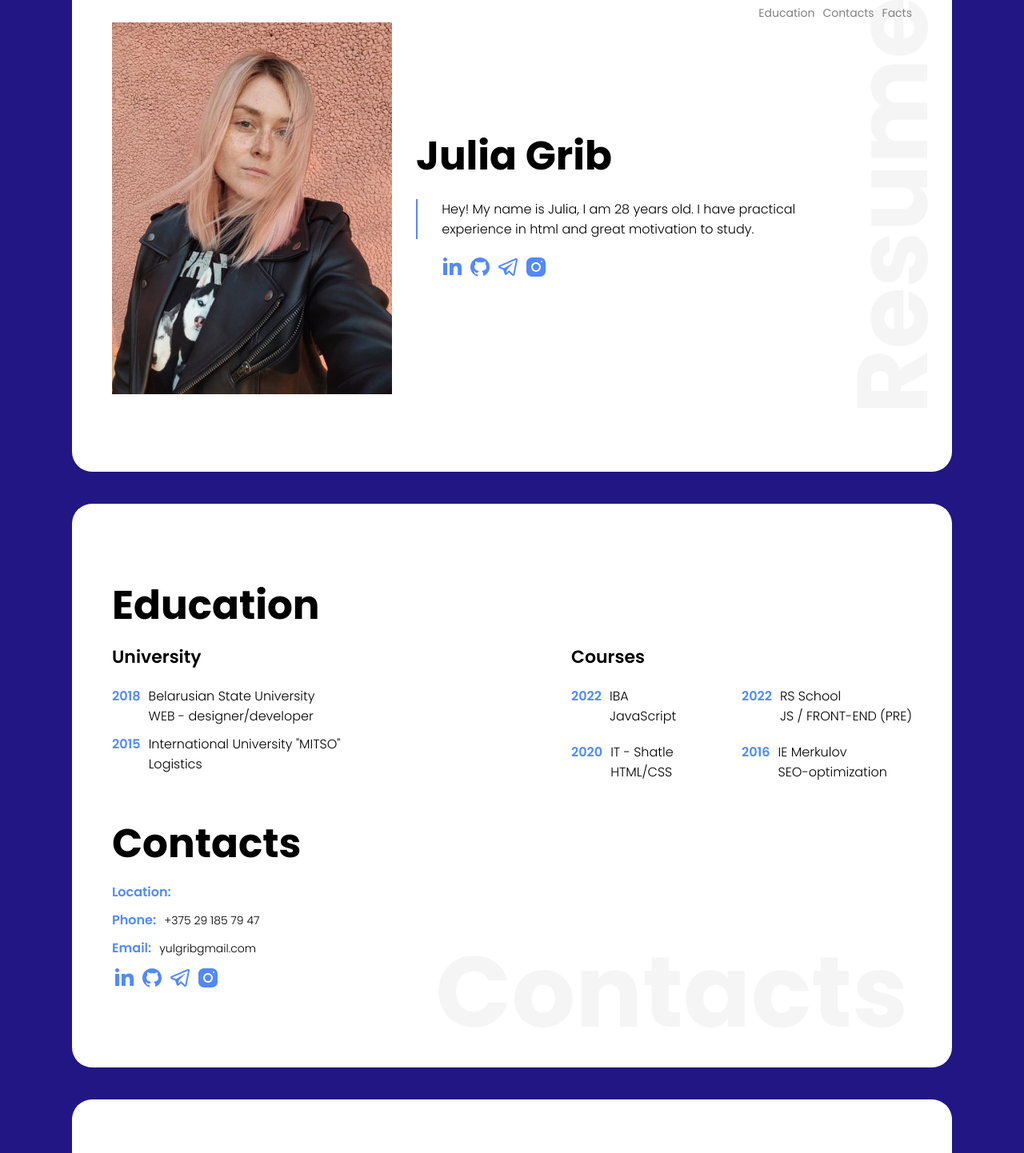
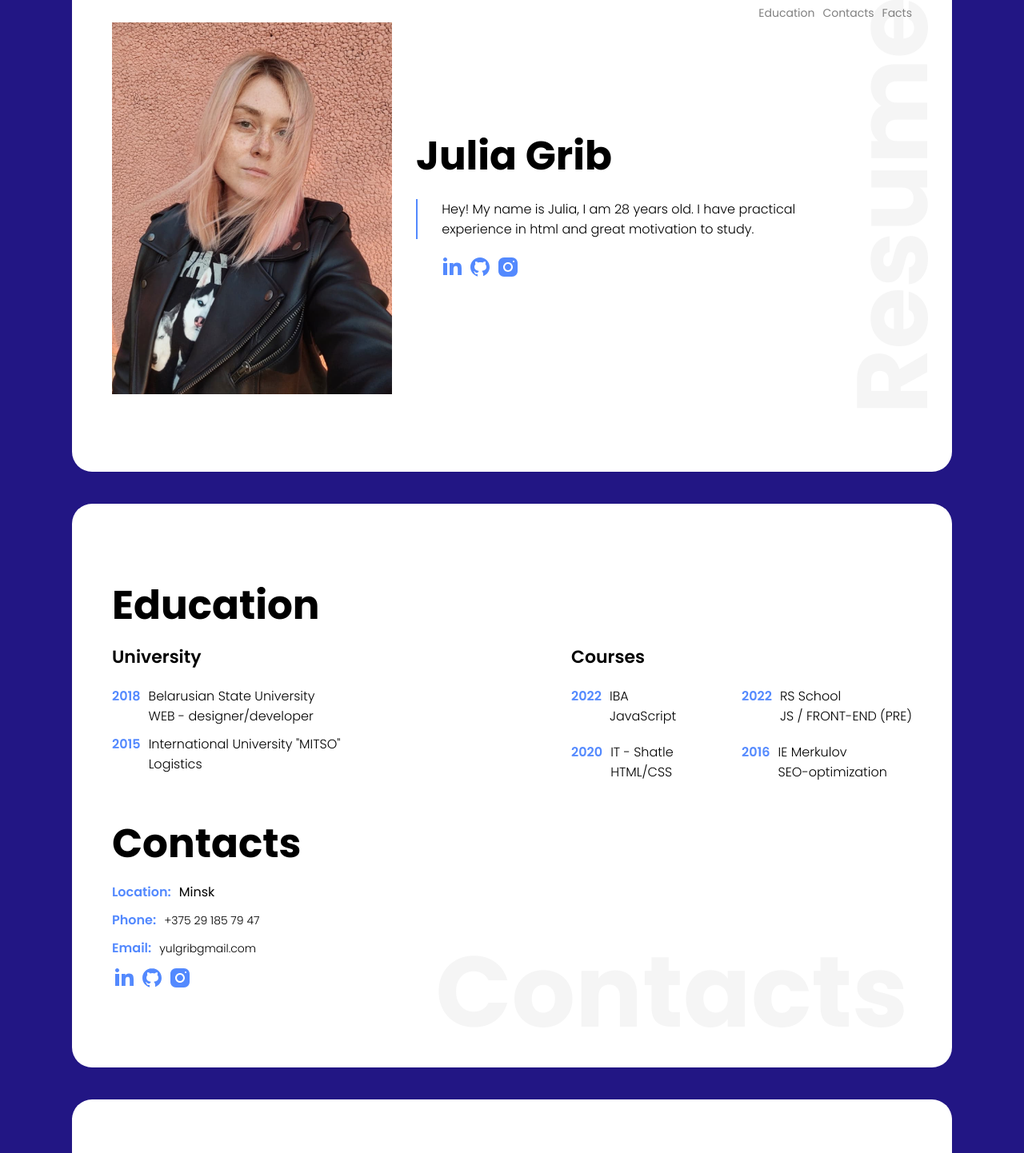
Before and after one commit to JuliaGrib/About-me, a plain HTML site: page index.html in a window 1280 px wide. Shown: the part 127-1569 px from the top of the page at 80% size. Drawn offline with Linux system fonts and the light colour scheme.

Commit message:
fix: add location

```diff
--- a/index.html
+++ b/index.html
@@ -41,7 +41,6 @@
                     <ul class="main__list">
                         <li><a href="https://www.linkedin.com/in/julia-grib-773b5a1a7/"><img src="img/main/linkedin.svg" alt="Linkedin"></a></li>
                         <li><a href="https://github.com/JuliaGrib"><img src="img/main/github.svg" alt="Github"></a></li>
-                        <li><a href="https://t.me/Liieep"><img src="img/main/telegram.svg" alt="Telegram"></a></li>
                         <li><a href="https://www.instagram.com/yugrib/"><img src="img/main/instagram.svg" alt="Instagram"></a></li>
                     </ul>
                 </div>
@@ -125,7 +124,7 @@
                 <div class="info__item">
                     <div class="info__year">Location:</div>
                     <div class="info__text">
-                        <div class="edication__title"></div>
+                        <div class="edication__title">Minsk</div>
                     </div>
                 </div>
                 <div class="info__item">
@@ -143,7 +142,6 @@
                     <ul class="main__list">
                         <li><a href="https://www.linkedin.com/in/julia-grib-773b5a1a7/"><img src="img/main/linkedin.svg" alt="Linkedin"></a></li>
                         <li><a href="https://github.com/JuliaGrib"><img src="img/main/github.svg" alt="Github"></a></li>
-                        <li><a href="https://t.me/Liieep"><img src="img/main/telegram.svg" alt="Telegram"></a></li>
                         <li><a href="https://www.instagram.com/yugrib/"><img src="img/main/instagram.svg" alt="Instagram"></a></li>
                     </ul>
             </div>
```
